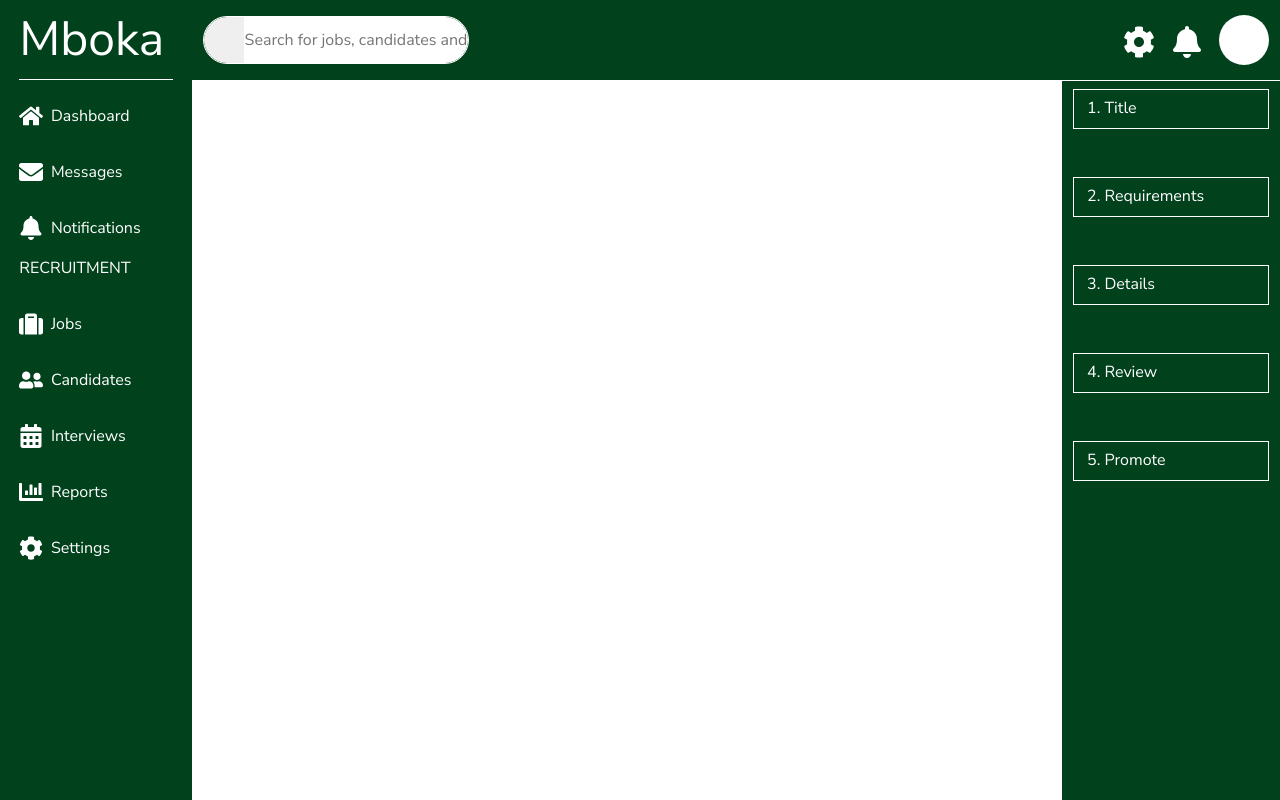
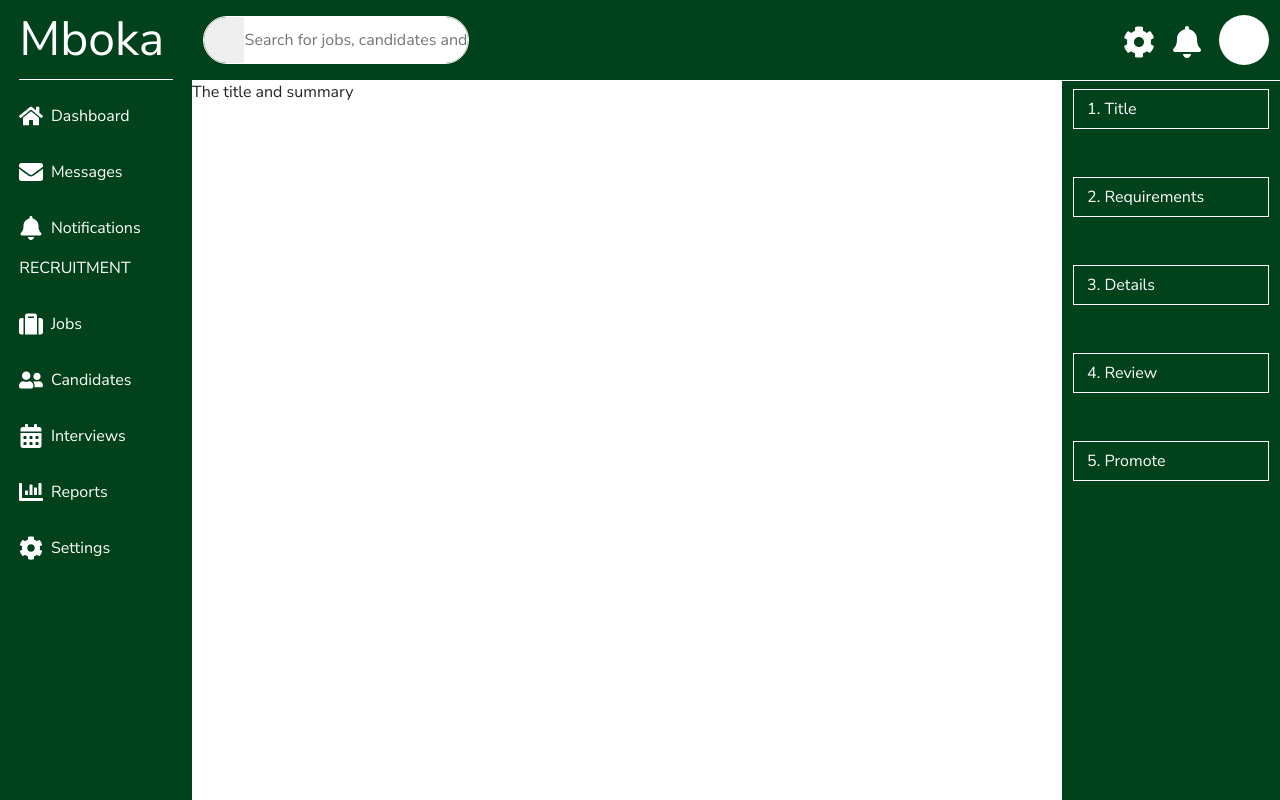
Before and after one commit to MokuaEnock/mboka, a React (Vite) app: page /recruiter/jobs/new in a window 1280 px wide. Built offline with nearby package versions, Linux system fonts and the light colour scheme; a small style sheet from the web is missing.

Commit message:
create the navigation for the form section

```diff
--- a/src/Pages/recruiter/jobs/new/newjob.css
+++ b/src/Pages/recruiter/jobs/new/newjob.css
@@ -12,8 +12,14 @@
   height: 100%;
 }
 
-#recruiter-new-jobs > div {
+#recruiter-new-jobs > form {
   width: 80%;
+  overflow-y: hidden;
+}
+
+#recruiter-new-jobs > form > div {
+  height: 100%;
+  width: 100%;
 }
 
 #recruiter-new-jobs > aside {
@@ -34,6 +40,7 @@
   font-weight: lighter;
   margin-top: 1vh;
   margin-bottom: 5vh;
+  background-color: transparent;
   width: 100%;
   border: thin solid white;
   height: 5vh;
--- a/src/Pages/recruiter/jobs/new/newjob.jsx
+++ b/src/Pages/recruiter/jobs/new/newjob.jsx
@@ -1,21 +1,61 @@
+import React, { useRef } from "react";
 import RecruiterHeader from "../../../../Components/recruiter/header/header";
 import RecruiterAside from "../../../../Components/recruiter/navigation/navigation";
 import "./newjob.css";
 
 export default function RecruiterJobNew() {
+  const titleRef = useRef(null);
+  const requirementsRef = useRef(null);
+  const detailsRef = useRef(null);
+  const reviewRef = useRef(null);
+  const promoteRef = useRef(null);
+
+  const handleButtonClick = (ref) => {
+    ref.current.scrollIntoView({
+      behavior: "smooth",
+      block: "start",
+    });
+  };
+
   return (
     <main className="recruiter">
       <RecruiterAside />
       <section className="recruiter-container">
         <RecruiterHeader />
         <section id="recruiter-new-jobs" className="recruiter-cont">
-          <div></div>
+          <form>
+            <div id="job-post-title" ref={titleRef}>
+              The title and summary
+            </div>
+            <div id="job-post-requirements" ref={requirementsRef}>
+              Requirements and qualifications
+            </div>
+            <div id="job-post-details" ref={detailsRef}>
+              pos details
+            </div>
+            <div id="job-post-review" ref={reviewRef}>
+              review job
+            </div>
+            <div id="job-post-promote" ref={promoteRef}>
+              promote job
+            </div>
+          </form>
           <aside>
-            <h4>1. Title</h4>
-            <h4>2. Requirements</h4>
-            <h4>3. Details</h4>
-            <h4>4. Review</h4>
-            <h4>5. Promote</h4>
+            <button onClick={() => handleButtonClick(titleRef)}>
+              1. Title
+            </button>
+            <button onClick={() => handleButtonClick(requirementsRef)}>
+              2. Requirements
+            </button>
+            <button onClick={() => handleButtonClick(detailsRef)}>
+              3. Details
+            </button>
+            <button onClick={() => handleButtonClick(reviewRef)}>
+              4. Review
+            </button>
+            <button onClick={() => handleButtonClick(promoteRef)}>
+              5. Promote
+            </button>
           </aside>
         </section>
       </section>
```
